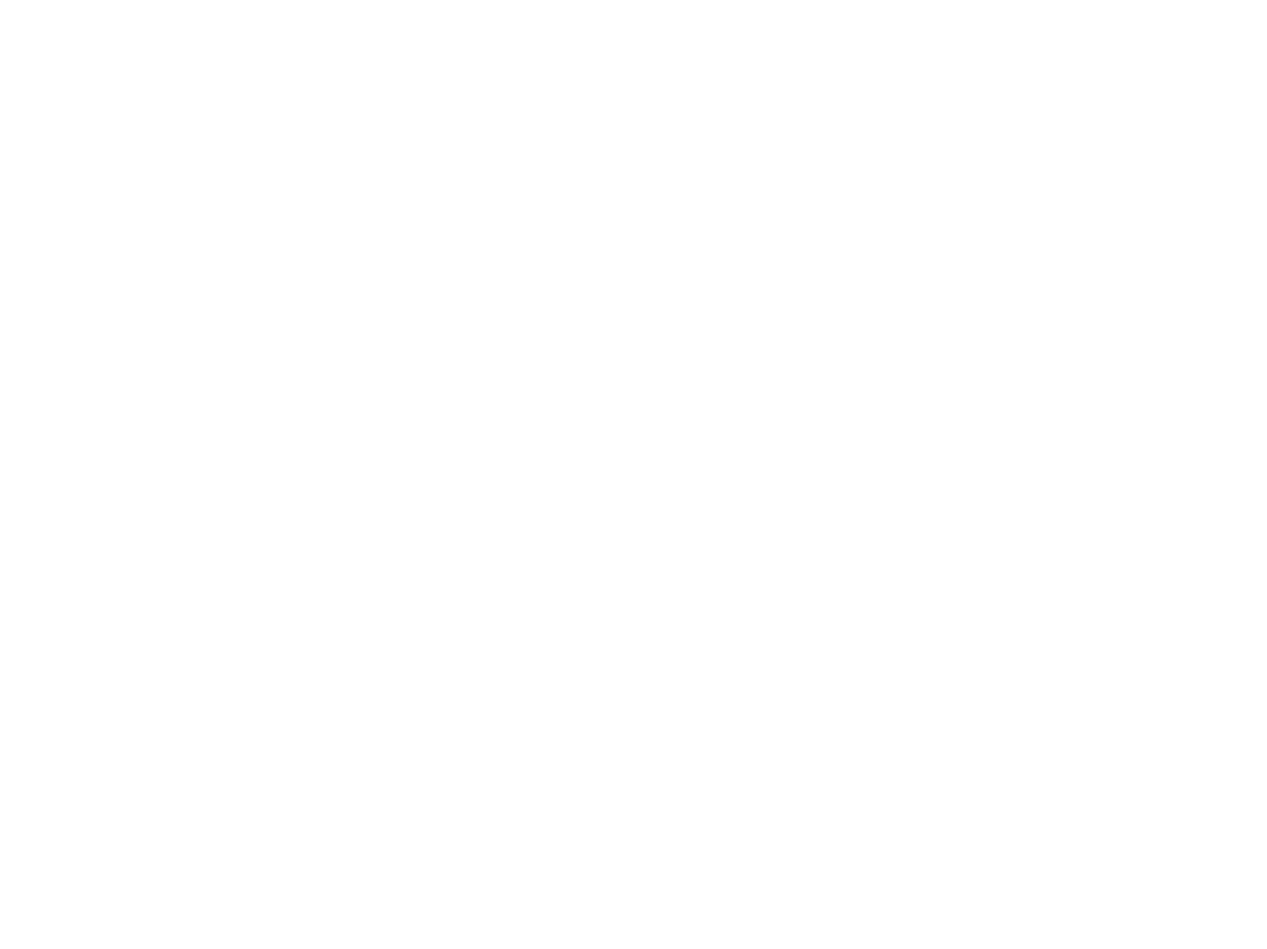
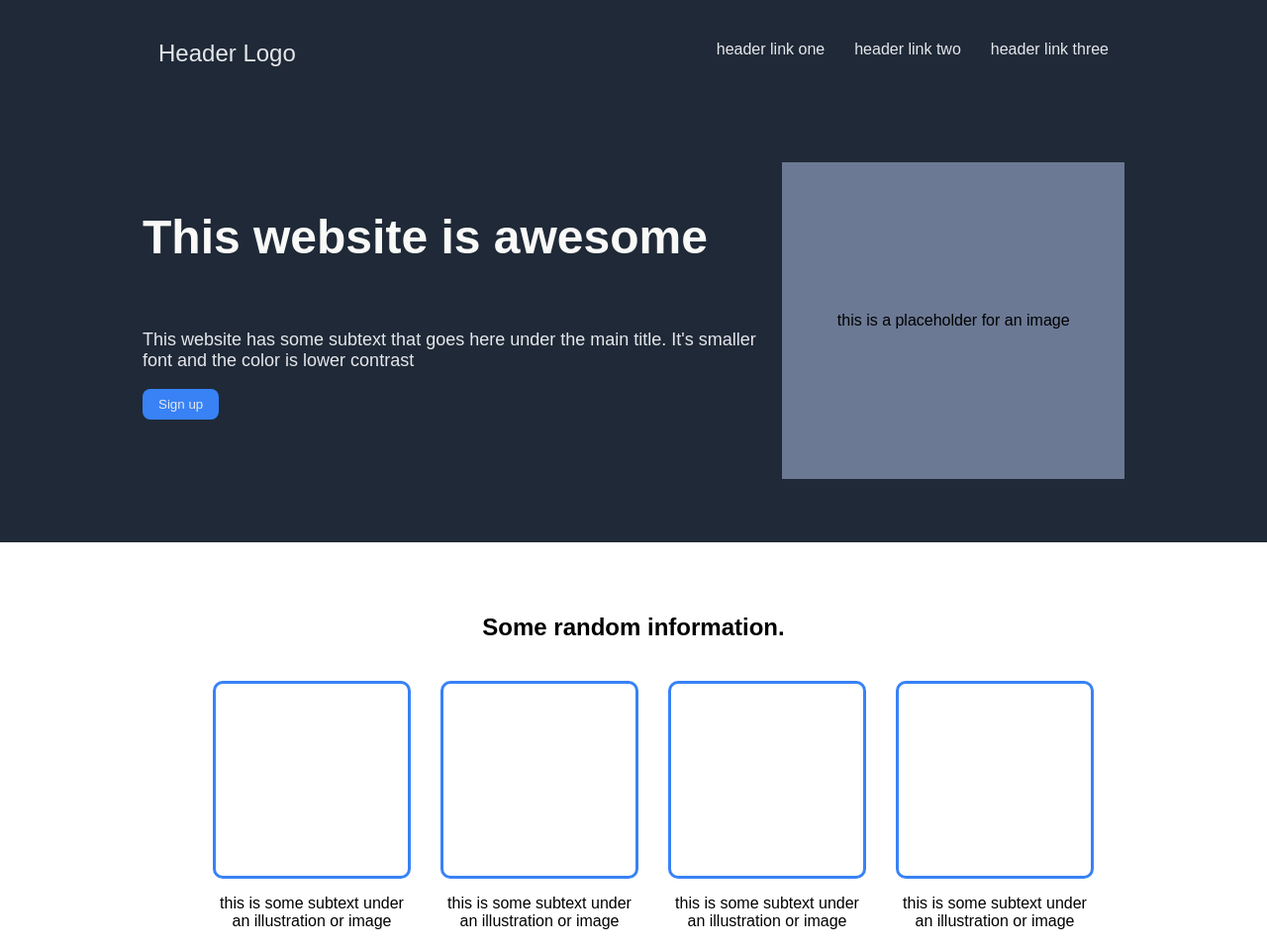
Before and after one commit to gvarga091/landingpage, a plain HTML site: page index.html in a window 1280 px wide. Shown: the top 959 px of the page at 99% size. Before the commit the page ends 800 px from the top, so only its background shows below. Drawn offline with Linux system fonts and the light colour scheme.

Commit message:
Ready 2 upload

```diff
--- a/css/stykes.css
+++ b/css/stykes.css
@@ -138,8 +138,8 @@ body{
 
 .frame{
     border: 3px solid #3882F6;
-    width: 100px;
-    height: 100px;
+    width: 200px;
+    height: 200px;
     border-radius: 10px;
 }
 
--- /dev/null
+++ b/index-1.html
@@ -0,0 +1,104 @@
+<!DOCTYPE html>
+<html lang="en">
+<head>
+    <meta charset="UTF-8">
+    <meta http-equiv="X-UA-Compatible" content="IE=edge">
+    <meta name="viewport" content="width=device-width, initial-scale=1.0">
+    <link rel="stylesheet" href="./css/styles.css">
+    <title>Landing page</title>
+</head>
+<body>
+    <div class="wrapper">
+
+        <!-- header starts here -->
+
+        <div class="header">
+            <div class="logotext">
+                <p>Header Logo</p>
+            </div>
+            <div class="navbar">
+                <ul class="links">
+                    <li><a href=#>header link one</a></li>
+                    <li><a href=#>header link two</a></li>
+                    <li><a href=#>header link three</a></li>
+                </ul>
+            </div>
+
+        </div>
+        <!--Navbar and Logo done here ^-->
+
+        <div class="topblock">
+
+            <div class="main-title">
+                <p class="awesome">This website is awesome</p>
+                <p>This website has some subtext that goes here under the main title. It's smaller font and the color is lower contrast</p>
+                <button class="signbutton">Sign up</button>
+            </div>
+
+                <div class="topblock-img">
+                    <div>
+                        <p class="topblock-text">this is a placeholder for an image</p>
+                    </div>
+                </div>
+
+        </div>
+
+
+        <!--Random text starts here-->
+
+        <div class="infotab">
+
+            <div class="randomtext">
+                <p>Some random information.</p>
+            </div>
+
+            <div class="sub-frames">
+                <ul class="content">
+                    <li class="divp">
+                        <div class="frame"></div>
+                        <p class="subtext">this is some subtext under an illustration or image</p>
+                    </li>
+                    <li class="divp">
+                        <div class="frame"></div>
+                        <p class="subtext">this is some subtext under an illustration or image</p>
+                    </li>
+                    <li class="divp">
+                        <div class="frame"></div>
+                        <p class="subtext">this is some subtext under an illustration or image</p>
+                    </li>
+                    <li class="divp">
+                        <div class="frame"></div>
+                        <p class="subtext">this is some subtext under an illustration or image</p>
+                    </li>
+                </ul>
+
+            </div>
+        </div>
+
+
+        <!-- God of Thunder-->
+        <div class="quote">
+            <div class="quotecontainer">
+                <p class="iquote">This is an ispiring quote, or a testimonial from a customer, Maybe it's just filling up space, or maybe people will actually read it. Who knows? All I know is that is looks nice</p>
+                <p class="author">-Thor, God of Thunder</p>
+            </div>
+        </div>
+        <!--Take action starts here-->
+        <div class="callaction">
+            <div class="calltext">
+                <p>Call action! It's time!</p>
+                <p>Sign up for our product by clicking that button right over there!</p>
+                <button class="signupbutton"> Sign up</button>
+
+            </div>
+        </div>
+        <!--Footer starts here-->
+        <footer class="footer">
+            <div class="footertext">
+                <p>Copyright The Odin Project xxxx</p>
+            </div>
+        </footer>
+
+    </div> <!-- Wrapper div end-->
+</body>
+</html>
--- a/index.html
+++ b/index.html
@@ -0,0 +1,112 @@
+<!DOCTYPE html>
+<html lang="en">
+<head>
+    <meta charset="UTF-8">
+    <meta http-equiv="X-UA-Compatible" content="IE=edge">
+    <meta name="viewport" content="width=device-width, initial-scale=1.0">
+    <link rel="stylesheet" href="./css/stykes.css">
+    <title>Landing page</title>
+</head>
+<body>
+    <div class="wrapper">
+
+    <!--Header starts here-->
+
+        <div class="header">
+            <div class="logotext">
+            <p>Header Logo</p>
+            </div>
+            <nav class="nav">
+                <ul class="links">
+                    <li><a href=#>header link one</a></li>
+                    <li><a href=#>header link two</a></li>
+                    <li><a href=#>header link three</a></li>
+                </ul>
+            </nav>
+        </div>
+
+    <!--Hero starts here-->
+
+        <div class="hero-wrapper">
+            <div class="hero-t-w">
+            <div class="hero-text-main">
+                <p>This website is awesome</p>
+            </div>
+            <div class="hero-text">
+                <p>This website has some subtext that goes here under the main title. It's smaller font and the color is lower contrast</p>
+            </div>
+
+            <button class="herobutton">Sign up</button>
+            </div>
+
+            <div class="hero-frame">
+                <div class="hero-ftext">
+                    <p>this is a placeholder for an image</p>
+                </div>
+            </div>
+        </div>
+
+    <!-- Random info starts here -->
+
+        <div class="random-wrapper">
+           <div class="random-main-text">
+               <p>Some random information.</p>
+           </div>
+
+            <ul class="rancont"> <!-- Random content wrapper -->
+                <li class="divp">
+                    <div class="frame"></div>
+                    <p class="subtext">this is some subtext under an illustration or image</p>
+                </li>
+
+                <li class="divp">
+                    <div class="frame"></div>
+                    <p class="subtext">this is some subtext under an illustration or image</p>
+                </li>
+
+                <li class="divp">
+                    <div class="frame"></div>
+                    <p class="subtext">this is some subtext under an illustration or image</p>
+                </li>
+
+                <li class="divp">
+                    <div class="frame"></div>
+                    <p class="subtext">this is some subtext under an illustration or image</p>
+                </li>
+            </ul>
+
+        </div>
+
+    </div>
+
+    <!--Quote section starts here  -->
+    <div class="quotewrapper">
+        <div class="quotetext">
+            <p class="qtxt">This is an ispiring quote, or a testimonial from a customer, Maybe it's just filling up space, or maybe people will actually read it. Who knows? All I know is that is looks nice</p>
+            <p class="author"> - Thor, God of Thunder</p>
+        </div>
+
+    </div>
+
+    <!-- Action section starts here -->
+    <div class="action-wrapper">
+        <div class="act-sub-wrap">
+            <div class="act-txt">
+                <p class="ctxt">Call action! It's time!</p>
+                <p class="sutxt">Sign up for our product by clicking that button right over there!</p>
+            </div>
+            <div class="signupbutton">
+            <button class="siub"> Sign up </button>
+            </div>
+        </div>
+    </div>
+    <!-- footer starts here -->
+
+    <footer class="footer">
+        <div class="footertext">
+            <p>Copyright &#169; The Odin Project 2021</p>
+        </div>
+    </footer>
+
+</body>
+</html>
```
Also changed, not shown: css/styles.css (deleted).
